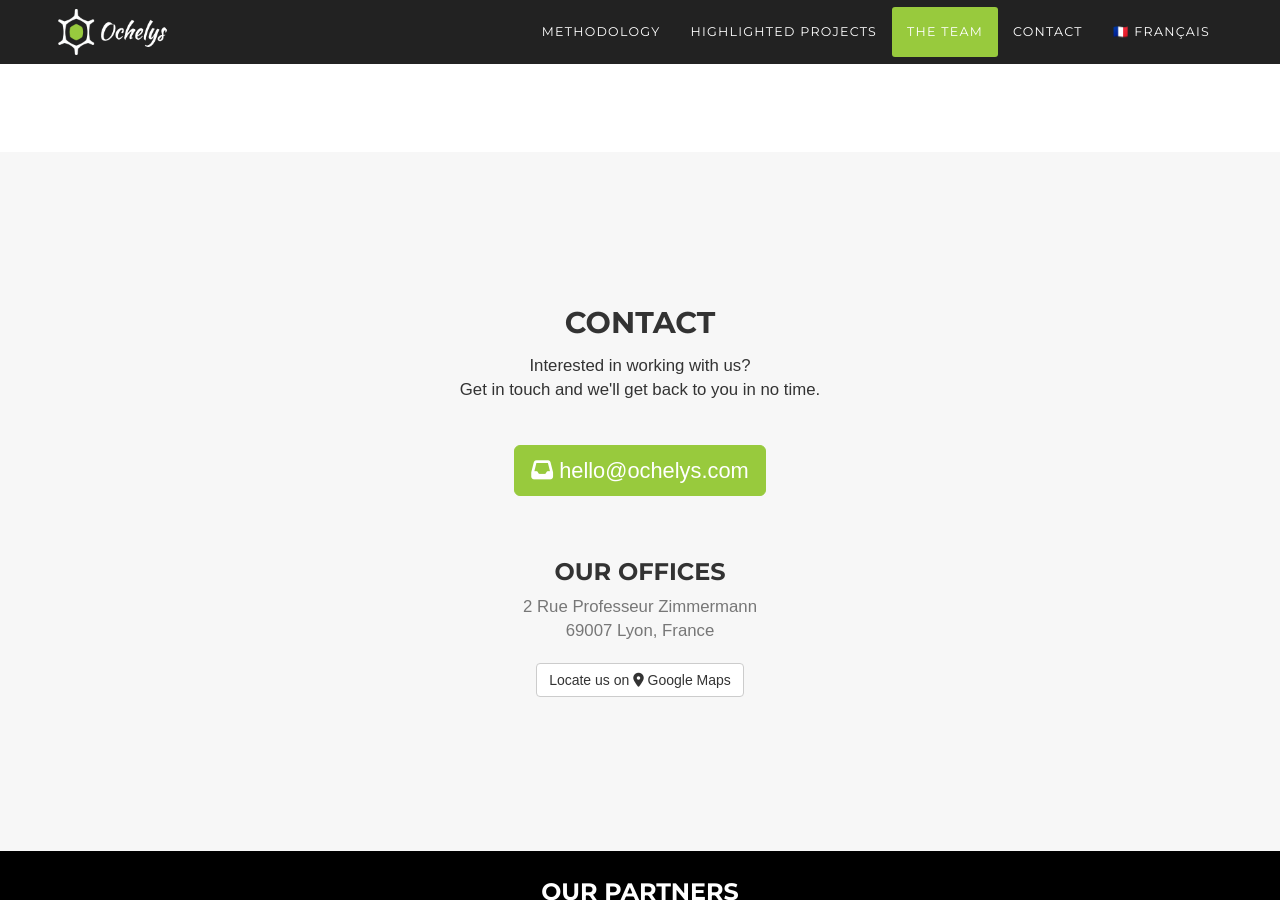
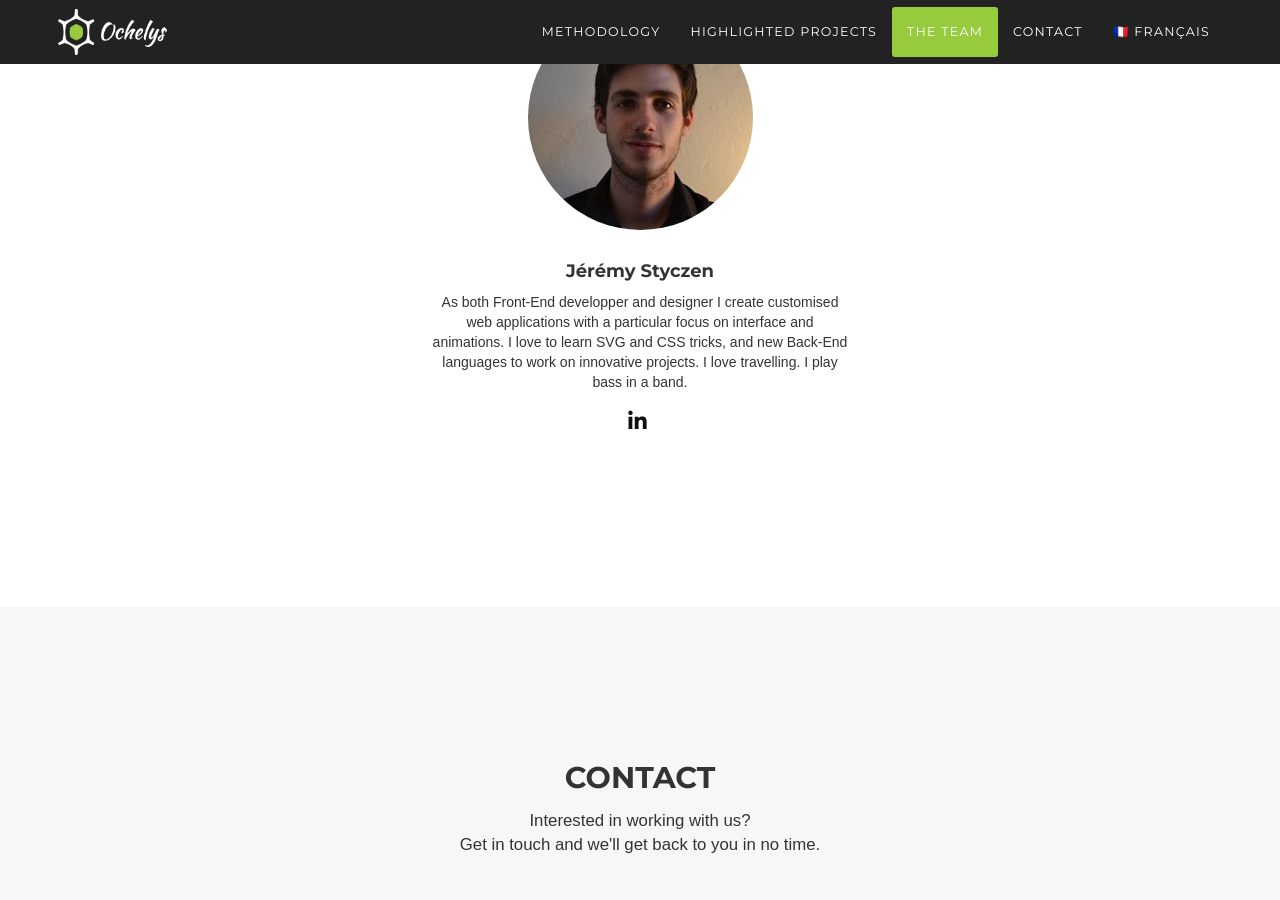
Before and after one commit to Ochelys/ochelys.github.io, a Jekyll site: the page built from en/index.md, in a window 1280 px wide and 900 px high, scrolled down 4620 px. Built offline with Jekyll 4.4.1, drawn with Linux system fonts in a browser that asks for light colours; nearby versions of some CDN libraries; some web fonts are replaced.

Commit message:
Add Jérémy to the team

```diff
--- a/_layouts/home.en.html
+++ b/_layouts/home.en.html
@@ -340,6 +340,15 @@ layout: default.en
           <li><a href="https://github.com/quentinbt" title="Quentin on Github"><i class="fa fa-github"></i><span class="sr-only">Quentin on Github</span></a></li>
         </ul>
       </div>
+      <div class="col-sm-6 col-sm-offset-3 team-member">
+        <img src="{{ site.baseurl }}/images/jeremy.jpg" alt="Jérémy Styczen" class="img-responsive img-circle">
+        <h3 class="h4">Jérémy Styczen</h3>
+        <p class="bio">As both Front-End developper and designer I create customised web applications with a particular focus on interface and animations. I love to learn <abbr>SVG</abbr> and <abbr>CSS</abbr> tricks, and new Back-End languages to work on innovative projects. I love travelling. I play bass in a band.</p>
+        <p class="bio"></p>
+        <ul class="list-inline social-buttons">
+          <li><a href="https://www.linkedin.com/in/jeremystyczen/" title="Jérémy sur LinkedIn"><i class="fa fa-linkedin"></i><span class="sr-only">Jérémy sur LinkedIn</span></a></li>
+        </ul>
+      </div>
     </div>
   </div>
 </section>
```
Also changed, not shown: _layouts/home.html (+8 -0 lines), images/jeremy.jpg (added).
